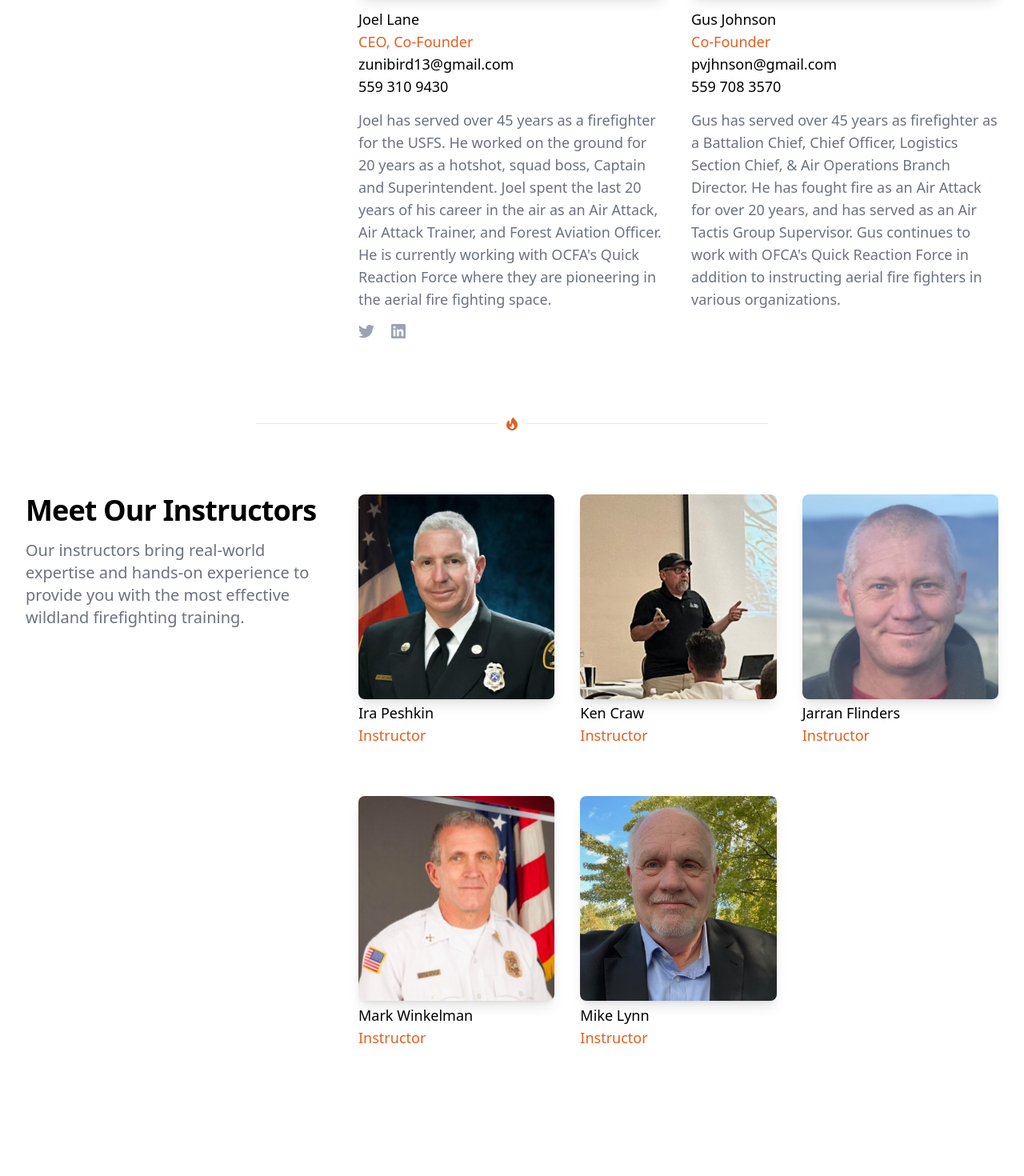
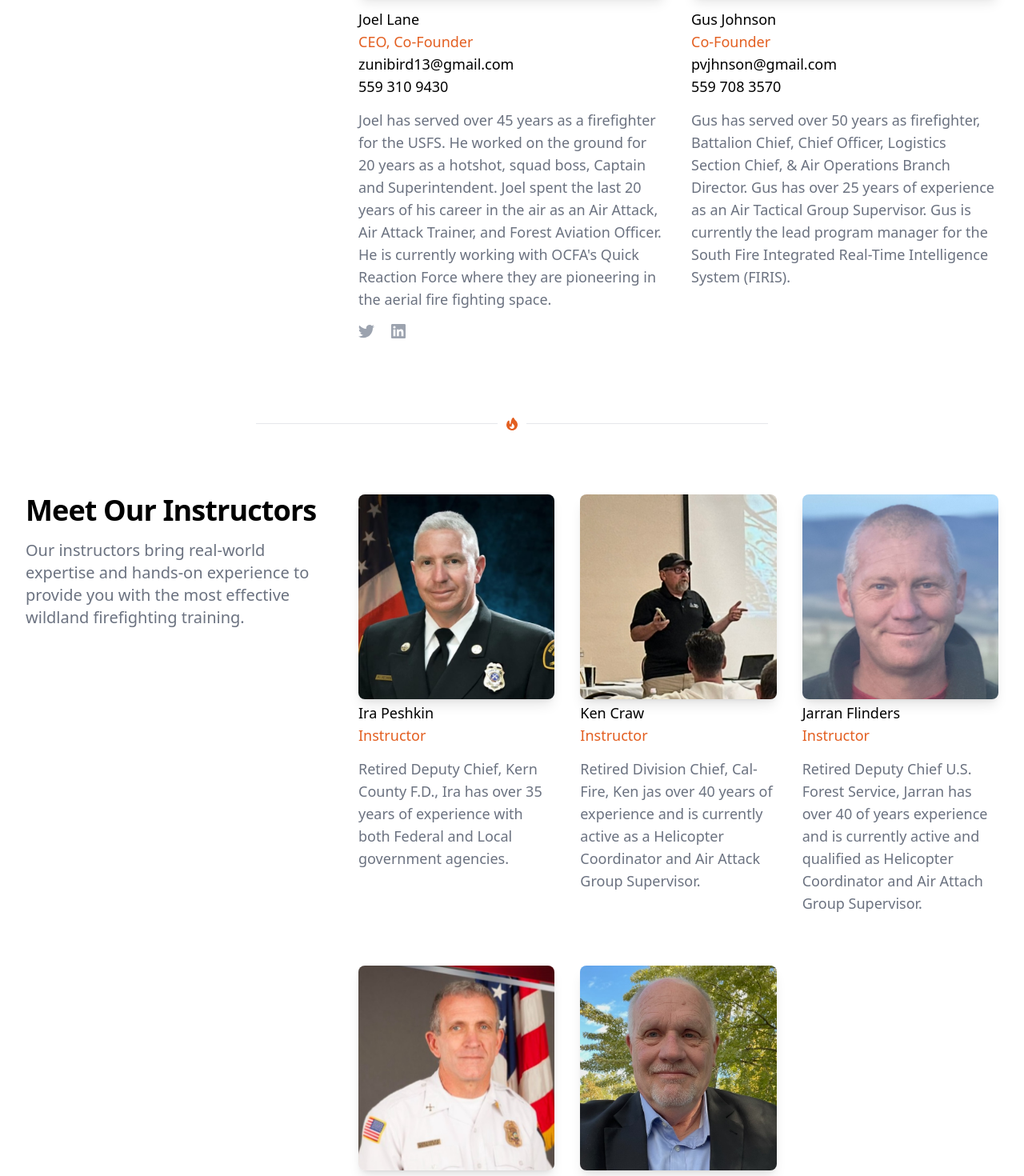
Before and after one commit to trevorhere/afp_next, a Next.js app: page / in a window 1280 px wide. Shown: the part 4820-6290 px from the top of the page at 80% size. Built offline with nearby package versions, Linux system fonts and the light colour scheme.

Commit message:
add bios

```diff
--- a/pages/index.js
+++ b/pages/index.js
@@ -191,7 +191,7 @@ export default function Home() {
             imageUrl: '/images/gus/gus_bio.jpg',
             bio: `
 
-            Gus has served over 45 years as firefighter as a Battalion Chief, Chief Officer, Logistics Section Chief, & Air Operations Branch Director. He has fought fire as an Air Attack for over 20 years, and has served as an Air Tactis Group Supervisor. Gus continues to work with OFCA's Quick Reaction Force in addition to instructing aerial fire fighters in various organizations.
+            Gus has served over 50 years as firefighter, Battalion Chief, Chief Officer, Logistics Section Chief, & Air Operations Branch Director. Gus has over 25 years of experience as an Air Tactical Group Supervisor. Gus is currently the lead program manager for the South Fire Integrated Real-Time Intelligence System (FIRIS).
           `,
           }
           ]}
@@ -207,34 +207,35 @@ export default function Home() {
             name: 'Ira Peshkin',
             role: 'Instructor',
             imageUrl: '/images/ira_peshkin/ira_peshkin.JPEG',
-            bio: ``,
+            bio: `Retired Deputy Chief, Kern County F.D., Ira has over 35 years of experience with both Federal and Local government agencies.`,
+
           },
           {
             name: 'Ken Craw',
             role: 'Instructor',
             imageUrl: '/images/craw/ken_craw.jpg',
-            bio: ``
+            bio: `Retired Division Chief, Cal-Fire, Ken jas over 40 years of experience and is currently active as a Helicopter Coordinator and Air Attack Group Supervisor.`
           ,
           },
           {
             name: 'Jarran Flinders ',
             role: 'Instructor',
             imageUrl: '/images/jarran_flinders/jarran_flinders.JPEG',
-            bio: ``
+            bio: `Retired Deputy Chief U.S. Forest Service, Jarran has over 40 of years experience and is currently active and qualified as Helicopter Coordinator and Air Attach Group Supervisor.`
           ,
           },
           {
             name: 'Mark Winkelman',
             role: 'Instructor',
             imageUrl: '/images/mark_winkelman/mark_winkelman.JPEG',
-            bio: ``
+            bio: `Retired Division Chief, Reno City F.D., Mark has over 40 years of experience and is currently active and qualified as Helicopter Coordinator and Air Tactical Group Supervisor.`
           ,
           },
           {
             name: 'Mike Lynn',
             role: 'Instructor',
             imageUrl: '/images/mike_lynn/mike_lynn.JPEG',
-            bio: ``
+            bio: `Retired Lead Plane Pilot, Bureau of Land Management, Retired Director of Safety, Aero-Flite, Mike has over 50 years of experience. `
           ,
           }
           ]}
```
